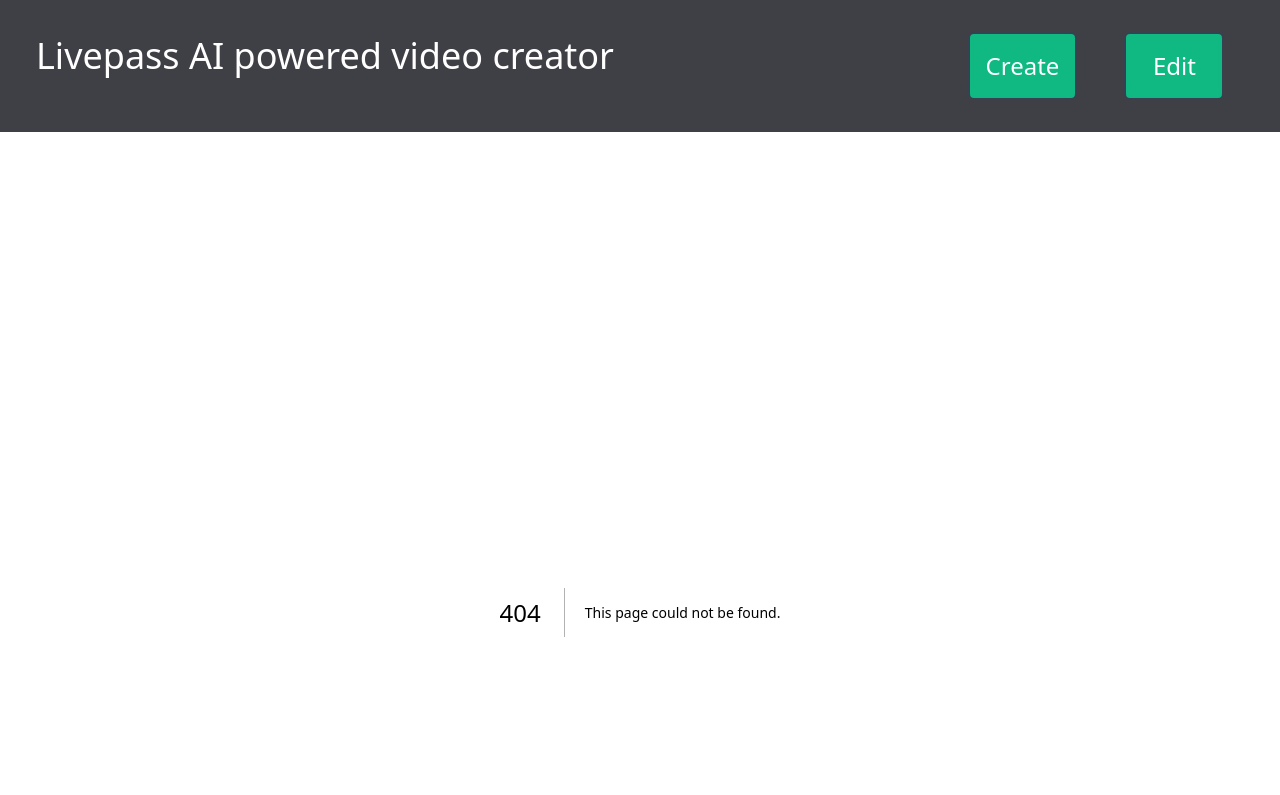
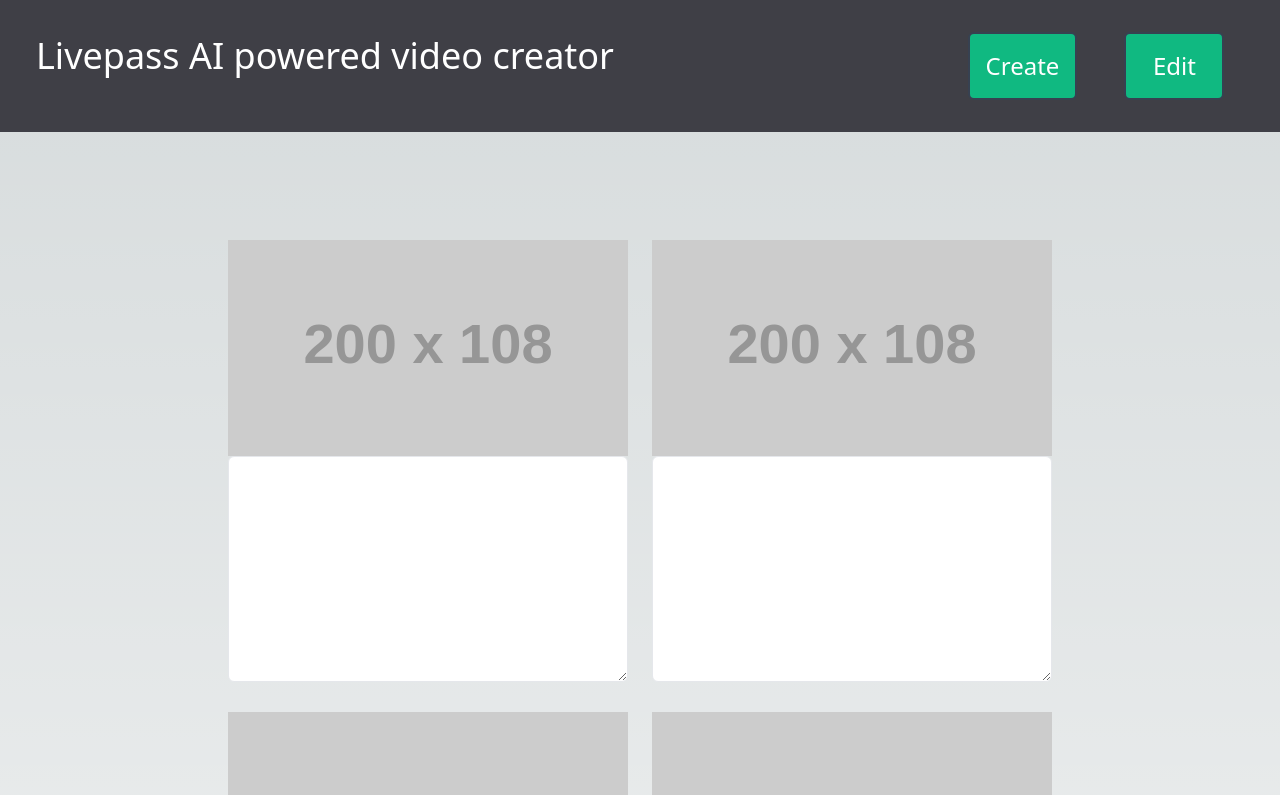
Before and after one commit to Diego-Bittencourt/ai-video, a Next.js app: page /edit-video in a window 1280 px wide. Before the commit this address had no page. Shown: the top 795 px of the page. Built offline with nearby package versions, Linux system fonts and the light colour scheme.

Commit message:
add the basic edit page and basic routing

```diff
--- a/next.config.js
+++ b/next.config.js
@@ -1,6 +1,16 @@
 /** @type {import('next').NextConfig} */
 const nextConfig = {
   reactStrictMode: true,
+  images: {
+    remotePatterns: [
+      {
+        protocol: 'https',
+        hostname: 'placehold.jp',
+        port: '',
+        pathname: '/*'
+      }
+    ]
+  }
 }
 
 module.exports = nextConfig
--- a/src/pages/components/Layout.tsx
+++ b/src/pages/components/Layout.tsx
@@ -1,4 +1,5 @@
 import Button from './atoms/Button'
+import Link from 'next/link'
 
 
 interface Props {
@@ -20,8 +21,8 @@ const Layout: React.FC<Props> = ({ children }) => {
         <><header className=" w-full bg-zinc-700 text-white p-8 flex justify-between align-baseline">
 <h1 className="p-1 lg:text-4xl sm:text-2xl">Livepass AI powered video creator</h1>
 <div className="flex justify-around w-1/4 justify-self-end">
-<Button onClick={handleCreate}>Create</Button>
-<Button onClick={handleEdit}>Edit</Button>
+<Link href="/create-video"><Button >Create</Button></Link>
+<Link href="/edit-video"><Button >Edit</Button></Link>
 </div>
 </header><div className="space-y-40 p-20 min-h-screen">{children}</div></>
 
--- /dev/null
+++ b/src/pages/create-video.tsx
@@ -0,0 +1,33 @@
+import Button from "./components/atoms/Button";
+
+const CreateVideo = () => {
+  return (
+    <form
+      onSubmit="submitHandler"
+      className="lg:w-2/3 w-full p-6 space-y-8 mx-auto"
+    >
+      <h2 className="text-4xl text-center">動画作成</h2>
+      <div className="flex justify-around">
+        <Button onClick="setUrl">URL</Button>
+        <Button onClick="setPdf">PDF</Button>
+      </div>
+      <div className="space-y-6">
+        <label
+          for="url_input"
+          className="block mb-2 text-sm font-medium text-gray-900 dark:text-white"
+        >
+          入力
+        </label>
+        <input
+          type="text"
+          className="bg-gray-200 border-slate-900 border-2 w-full rounded-lg p-1 mb-6"
+        />
+        <Button onClick="fetchCreateVideoUrl" className="w-full">
+          作成
+        </Button>
+      </div>
+    </form>
+  )
+}
+
+export default CreateVideo
--- /dev/null
+++ b/src/pages/edit-video.tsx
@@ -0,0 +1,60 @@
+import Button from "./components/atoms/Button";
+import Image from "next/image";
+import { useState } from "react";
+
+const EditVideo = () => {
+  const [dummyData, setDummyData] = useState([
+    {
+      id: 1,
+      thumbnail: "https://placehold.jp/200x108.png?text=Data",
+    },
+    {
+      id: 2,
+      thumbnail: "https://placehold.jp/200x108.png?text=Data",
+    },
+    {
+      id: 3,
+      thumbnail: "https://placehold.jp/200x108.png?text=Data",
+    },
+    {
+      id: 4,
+      thumbnail: "https://placehold.jp/200x108.png?text=Data",
+    },
+    {
+      id: 5,
+    },
+    {
+      id: 6,
+    },
+  ]);
+
+  return (
+    <div className="p-4 flex flex-wrap justify-center w-full mb-40">
+      {dummyData.map((slide) => {
+        return (
+          <div className="m-3" key={slide.id}>
+            <Image
+              src={
+                slide.thumbnail
+                  ? slide.thumbnail
+                  : "https://placehold.jp/200x108.png?text=Draft"
+              }
+              alt=""
+              width={400}
+              height={150}
+            />
+            <textarea
+              type="text"
+              rows="8"
+              className="border h-auto p-4 w-full rounded-md"
+            ></textarea>
+          </div>
+        );
+      })}
+
+      <Button>Update</Button>
+    </div>
+  );
+};
+
+export default EditVideo;
```
Also changed, not shown: src/store/auth.ts (added, +27 -0 lines), 1 other file (tests, documents, lock files or other folders).
